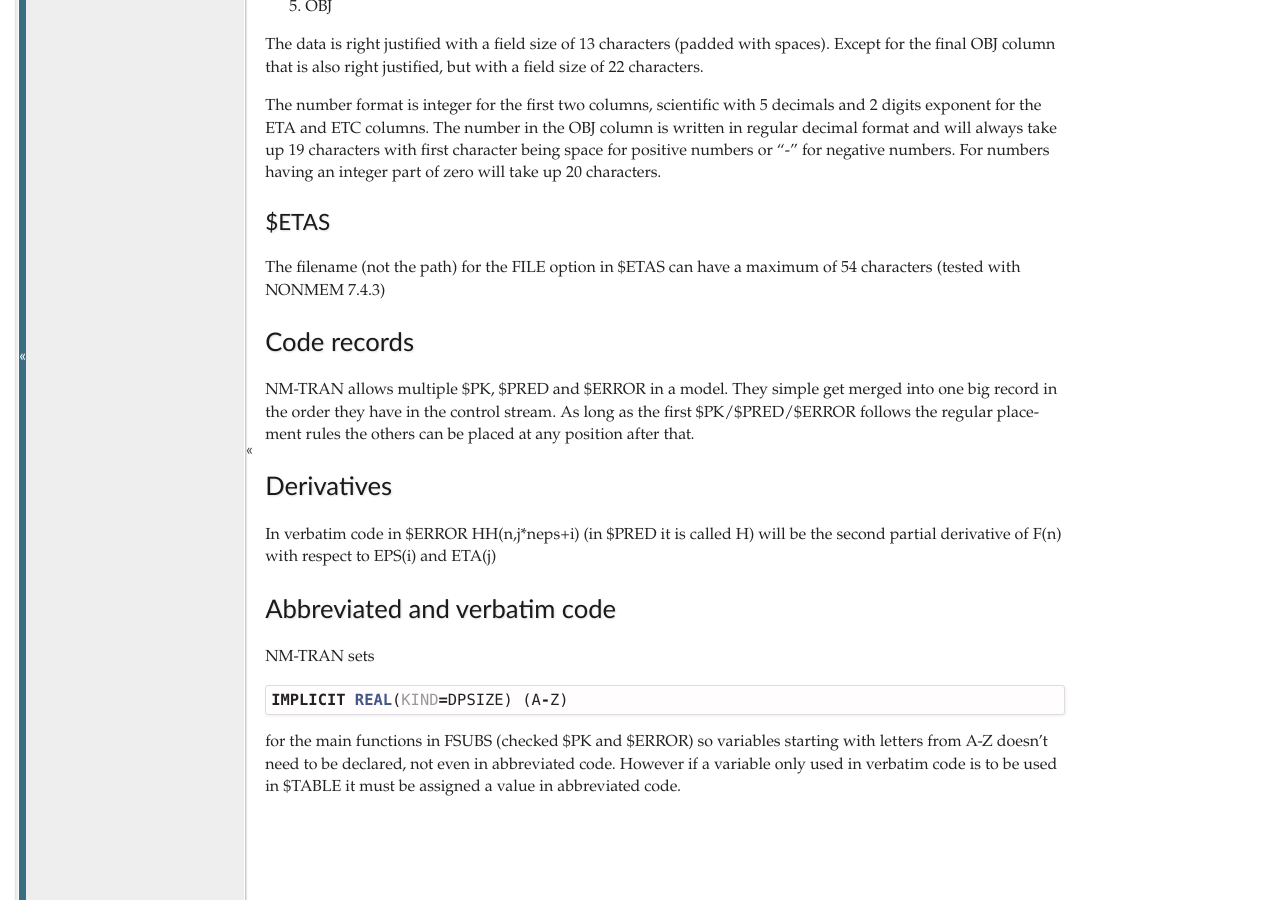
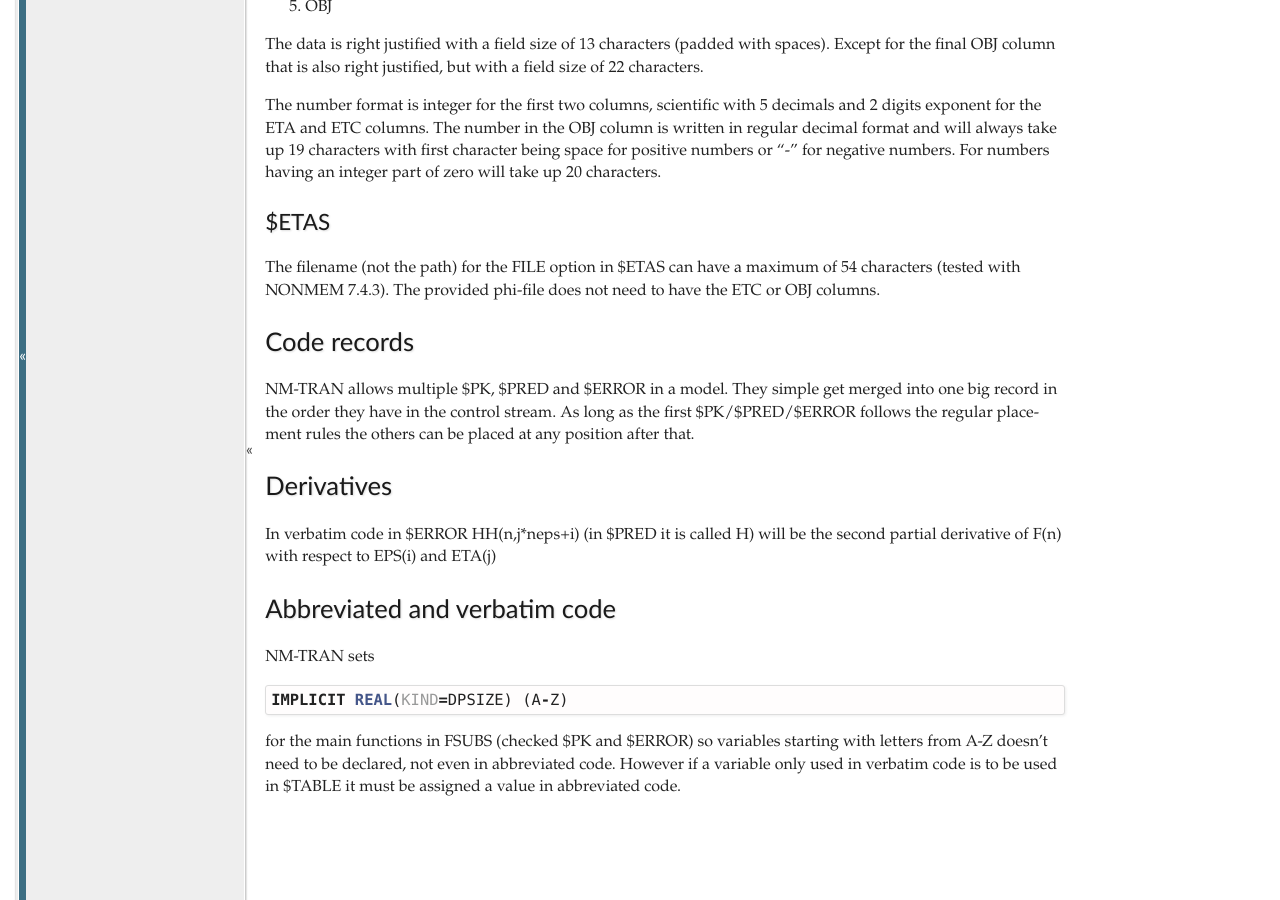
Before and after one commit to pharmpy/pharmpy, a Sphinx documentation site: the page built from docs/NONMEM.rst, in a window 1280 px wide and 900 px high, scrolled down 1951 px. Built offline with Sphinx 7.4.7, drawn with Linux system fonts in a browser that asks for light colours; pages that are not in the unit, such as notebooks, are missing from menus.

Commit message:
Addition to $ETAs documentation

```diff
--- a/docs/NONMEM.rst
+++ b/docs/NONMEM.rst
@@ -88,7 +88,7 @@
 $ETAS
 ~~~~~
 
-The filename (not the path) for the FILE option in $ETAS can have a maximum of 54 characters (tested with NONMEM 7.4.3)
+The filename (not the path) for the FILE option in $ETAS can have a maximum of 54 characters (tested with NONMEM 7.4.3). The provided phi-file does not need to have the ETC or OBJ columns.
 
 
 
```
